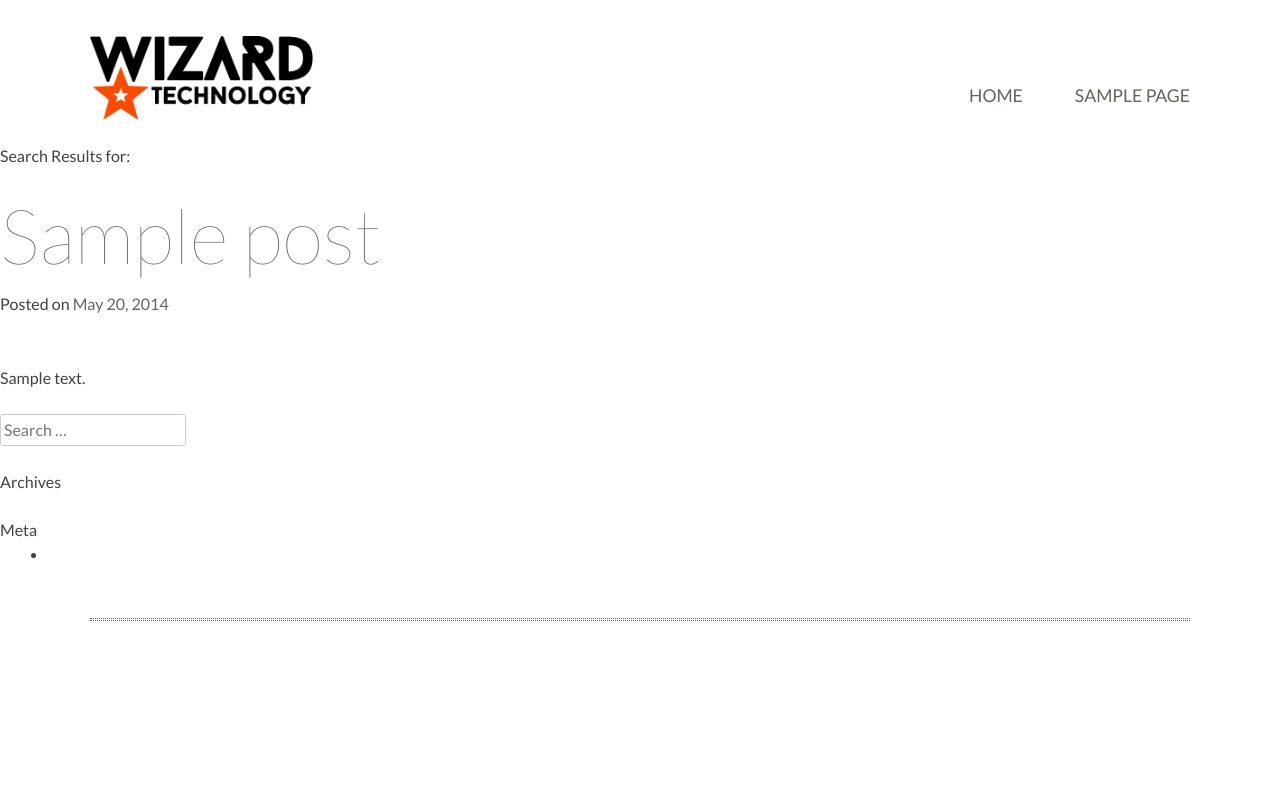
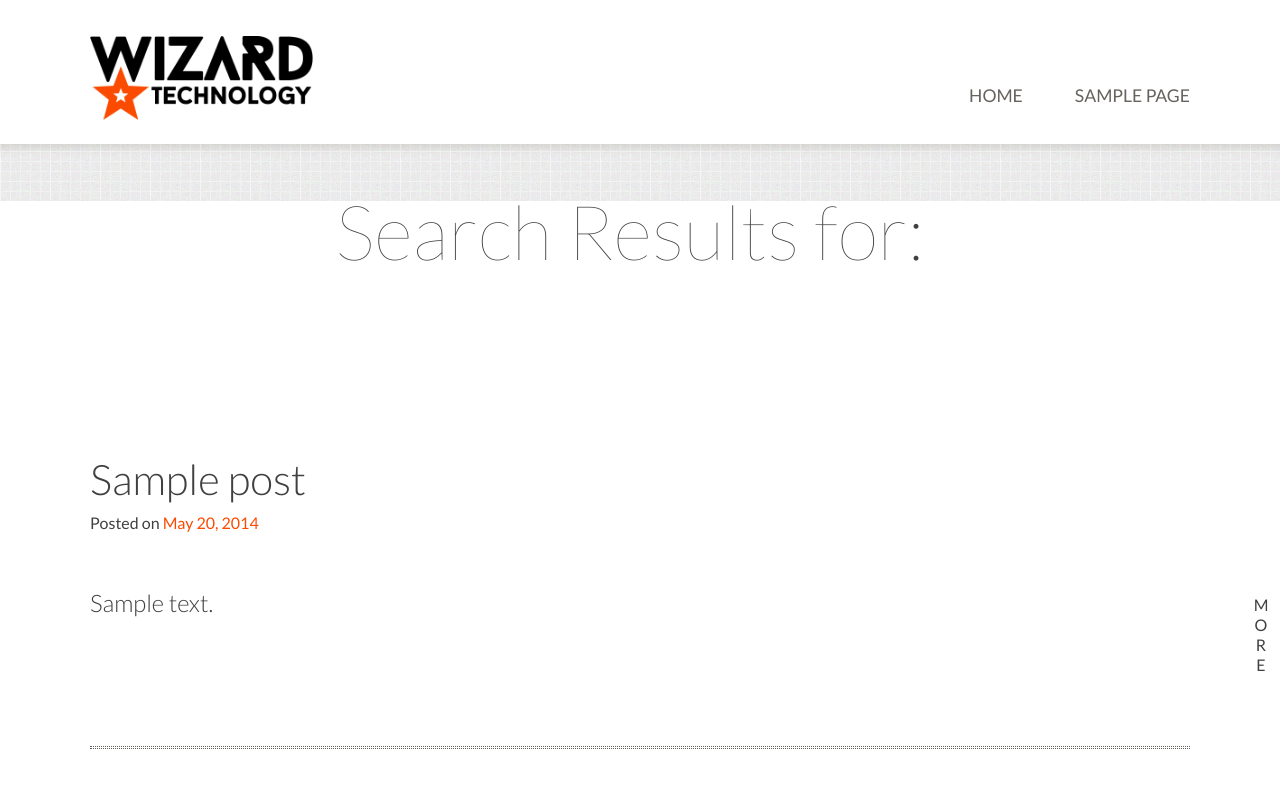
Before and after one commit to jezard/wizard, a WordPress theme: template wp-content/themes/wizard/search.php in a window 1280 px wide. Run offline with PHP 8.4 and a stand-in for WordPress, Linux system fonts and the light colour scheme; the site name, menu and one post (Sample post) are stand-ins, and other content is empty; some libraries are stand-ins or nearby versions.

Commit message:
adding search results page

```diff
--- a/wp-content/themes/wizard/js/main.js
+++ b/wp-content/themes/wizard/js/main.js
@@ -1,7 +1,7 @@
 jQuery('.services-col').bind('mouseenter', function(){
 	jQuery(this).children('.service-icon').clearQueue().effect("bounce", {times:1, distance:10}, 1000);
 });
-jQuery('.nav-tab').bind('click', function(){
+jQuery('#post-nav').bind('click', function(){
 
 	$offset = parseInt(jQuery('#post-nav').css("right"));
 
--- a/wp-content/themes/wizard/search.php
+++ b/wp-content/themes/wizard/search.php
@@ -7,23 +7,53 @@
 
 get_header(); ?>
 
-	<section id="primary" class="content-area">
+	<section id="blog-search" class="content-area">
+		<div id="bg-grad-top-blog" class="content-area" style="background: url(<?php echo do_shortcode('[blogurl]').'website-images/graph-paper-grad-blog.gif';?>)"></div>
 		<main id="main" class="site-main" role="main">
 
 		<?php if ( have_posts() ) : ?>
+			<div class="grid grid-pad">
+				<div class="col-1-1">
+					<header class="page-header search-header">
+						<h1 class="entry-title"><?php printf( __( 'Search Results for: %s', 'wizard' ), '<span>' . get_search_query() . '</span>' ); ?></h1>
+					</header><!-- .page-header -->
+				</div>
+			</div>
+			<?php /* Start the Loop */ ?>
 
-			<header class="page-header">
-				<h1 class="page-title"><?php printf( __( 'Search Results for: %s', 'wizard' ), '<span>' . get_search_query() . '</span>' ); ?></h1>
-			</header><!-- .page-header -->
+				<?php while ( have_posts() ) : the_post(); ?>
 
-			<?php /* Start the Loop */ ?>
-			<?php while ( have_posts() ) : the_post(); ?>
+				<?php
+					//set transparent background class for evens
+				  	$counter++;
+					if($counter %2 == 1)
+					{
+						$trans_bg_class = " trans-bg";
+					}
+					else
+					{
+						$trans_bg_class = "";
+					}
+				?>
+				<aside class="post-excerpt<?php echo $trans_bg_class; ?>">
+					<div class="grid grid-pad">
+						<div class="col-2-3">
+							<?php get_template_part( 'content', 'search' ); ?>
+						</div>
+						<div class="col-1-3">
+							<nav class="portfolio-thumb"><span><a href="<?php echo get_the_permalink(); ?>" title="<?php echo get_the_title(); ?>"><?php echo get_the_post_thumbnail($post->ID, 'post-thumb', array('class' => 'grayscale blog-thumb'))?></a></span></nav>
+						</div>
+					</div>
+				</aside>
 
-				<?php get_template_part( 'content', 'search' ); ?>
 
-			<?php endwhile; ?>
+				<?php endwhile; ?>
 
-			<?php wizard_paging_nav(); ?>
+			<div class="grid grid-pad">
+				<div class="col-1-1">
+					<?php wizard_paging_nav(); ?>
+				</div>
+			<div>
 
 		<?php else : ?>
 
@@ -34,5 +64,8 @@
 		</main><!-- #main -->
 	</section><!-- #primary -->
 
-<?php get_sidebar(); ?>
+	<nav id="post-nav">
+		<div class="nav-tab">M<br>O<br>R<br>E</div>
+		<div class="nav-tab-content"><?php get_sidebar(); ?></div>
+	</nav>
 <?php get_footer(); ?>
--- a/wp-content/themes/wizard/single.php
+++ b/wp-content/themes/wizard/single.php
@@ -21,7 +21,7 @@
 
 		<article class="wizard-single">
 			<div class="grid grid-pad entry-content">
-				<div class="entry-meta">
+				<div class="entry-meta col-1-1">
 					<span class="posted-on">Posted on <time><?php echo get_the_date(); ?></time></a></span><span class="byline"> by <span class="author vcard"><?php the_author_posts_link(); ?></span></span>
 				</div>
 				<div class="col-1-1">
@@ -43,12 +43,13 @@
 								comments_template();
 							endif;
 						?>
+						<?php endwhile; // end of the loop. ?>
 				</div>
 			</div>
 		</div>
 
 
-		<?php endwhile; // end of the loop. ?>
+
 
 		</main><!-- #main -->
 	</div><!-- #primary -->
--- a/wp-content/themes/wizard/style.css
+++ b/wp-content/themes/wizard/style.css
@@ -898,7 +898,7 @@
 .clear{
 	clear:both;
 }
-#services .entry-title, #work .entry-title, #about .entry-title, #contact .entry-title, .wizard-single .entry-title{
+#services .entry-title, #work .entry-title, #about .entry-title, #contact .entry-title, .wizard-single .entry-title, .search-header .entry-title{
 	text-align:center;
 	margin-left: -20px;
 }
@@ -1055,6 +1055,10 @@
 	color:#404040;
 	text-decoration: none;
 }
+.post-excerpt .entry-title a{
+	text-align: left;
+	text-shadow: none;
+}
 .post-excerpt h1 a:hover{
 	color:#fb4b02;
 }
@@ -1109,11 +1113,19 @@
 .nav-tab-content h1{
 	display: none;
 }
-.wizard-single h1{
+.wizard-single h1, .search-header h1{
 	padding-bottom: 90px;
 }
 /*reset*/
-.wizard-single p, .wizard-single  li, .wizard-single td, .wizard-single th, .wizard-single dl, .wizard-single span, .wizard-single a, .wizard-single footer, .wizard-single figcaption{
+.wizard-single p,
+.wizard-single  li,
+.wizard-single td,
+.wizard-single th,
+.wizard-single dl,
+.wizard-single span,
+.wizard-single a,
+.wizard-single footer,
+.wizard-single figcaption{
 	font-size: 24px;
 	font-weight:300;
 }
@@ -1158,7 +1170,16 @@
 .form-allowed-tags{
 	display: none;
 }
+.wizard-single figcaption, .wizard-single figcaption a{
+	font-size: 1em;
+	font-weight: 400;
+	font-style: italic;
+}
 
+#blog-search .post-excerpt{
+	padding-top:20px;
+	padding-bottom: 35px;
+}
 
 /*footer*/
 .subfooter{
@@ -1213,3 +1234,8 @@
 	}
 
 }
+@media (max-width: 479px){
+	h1.entry-title{
+		font-size: 48px;
+	}
+}
```
